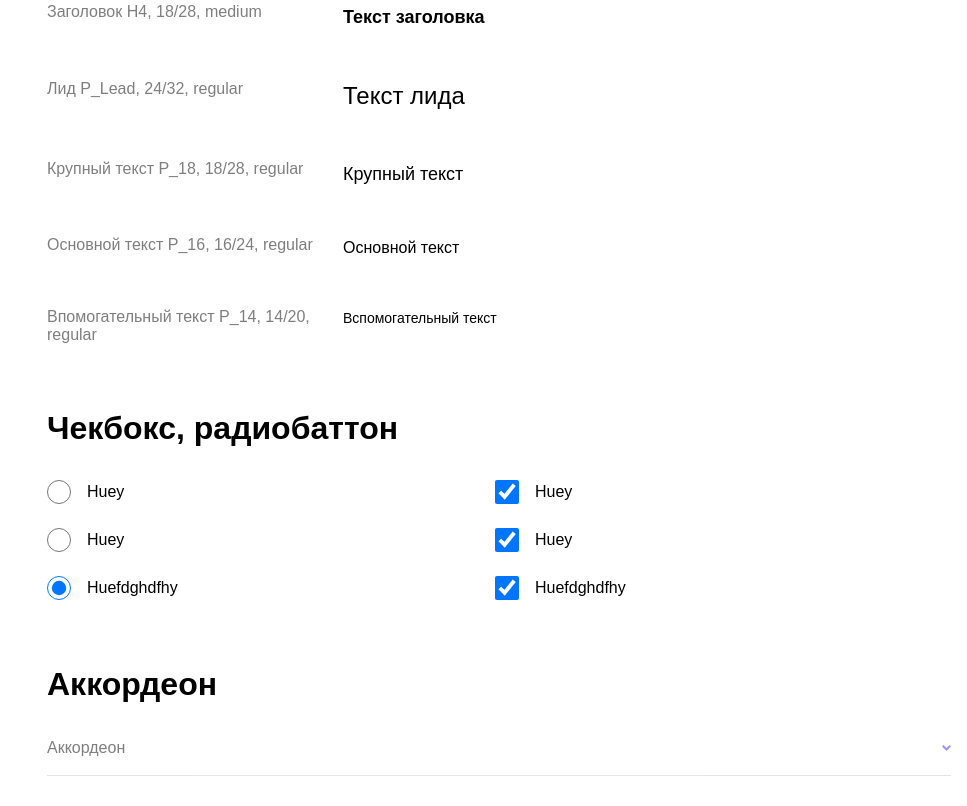
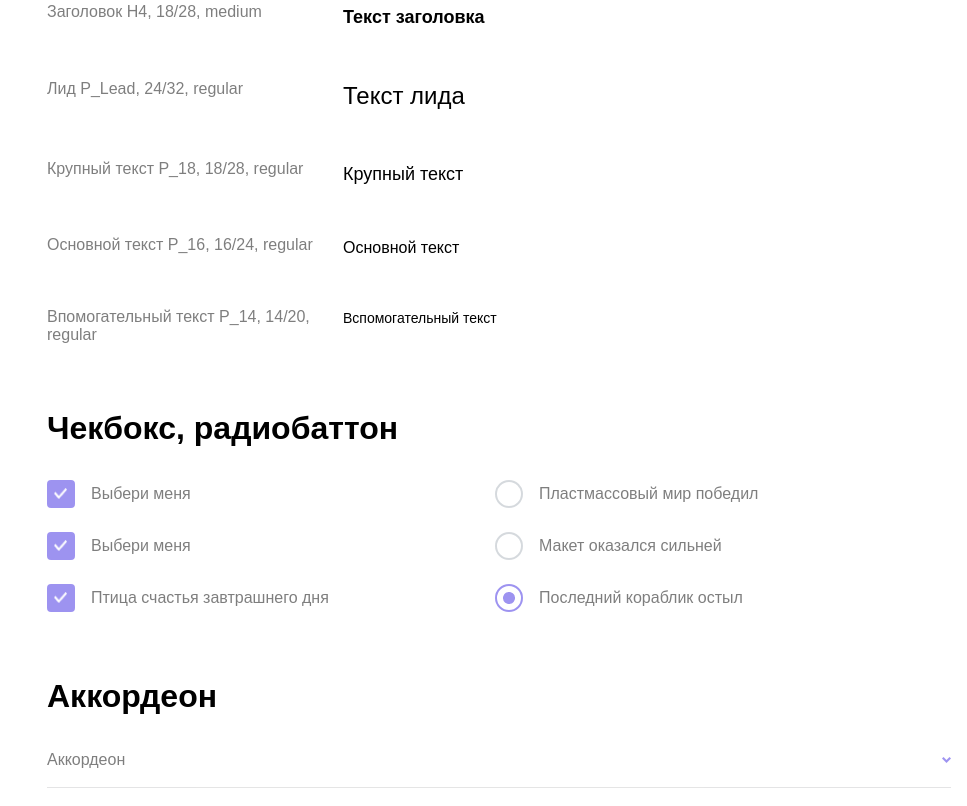
Before and after one commit to SkolandHati/LandingForMake, a website built with webpack: page src/index.html in a window 1280 px wide. Shown: the part 2304-3110 px from the top of the page, without its empty margins (313-1280 px from the left). Built offline with nearby package versions, Linux system fonts and the light colour scheme; files whose address does not match are found by name.

Commit message:
update project

```diff
--- a/src/index.html
+++ b/src/index.html
@@ -181,16 +181,19 @@
                         <div class="radio-buttons">
 
                             <div class="block-inputs">
-                                <input type="radio" id="one" name="one" value="one" checked>
-                                <label class="text_md" for="one">Huey</label>
+<!--                                <span></span>-->
+                                <input type="checkbox" id="one" value="one" checked>
+                                <label class="text_md" for="one">Выбери меня</label>
                             </div>
                             <div class="block-inputs">
-                                <input type="radio" id="two" name="one" value="two" checked>
-                                <label class="text_md" for="two">Huey</label>
+<!--                                <span></span>-->
+                                <input type="checkbox" id="two" value="two" checked>
+                                <label class="text_md" for="two">Выбери меня</label>
                             </div>
                             <div class="block-inputs">
-                                <input type="radio" id="three" name="one" checked>
-                                <label class="text_md" for="three">Huefdghdfhy</label>
+<!--                                <span></span>-->
+                                <input type="checkbox" id="three" checked>
+                                <label class="text_md" for="three">Птица счастья завтрашнего дня</label>
                             </div>
 
                         </div>
@@ -198,16 +201,16 @@
                         <div class="checkboxes">
 
                             <div class="block-inputs">
-                                <input style="background-color: red" type="checkbox" id="four" value="four" checked>
-                                <label class="text_md" for="four">Huey</label>
+                                <input type="radio" id="four" name="one" value="four" checked>
+                                <label class="text_md" for="four">Пластмассовый мир победил</label>
                             </div>
                             <div class="block-inputs">
-                                <input type="checkbox" id="five" value="five" checked>
-                                <label class="text_md" for="five">Huey</label>
+                                <input type="radio" id="five" name="one" value="five" checked>
+                                <label class="text_md" for="five">Макет оказался сильней</label>
                             </div>
                             <div class="block-inputs">
-                                <input type="checkbox" id="six" value="six" checked>
-                                <label class="text_md" for="six">Huefdghdfhy</label>
+                                <input type="radio" id="six" name="one" value="six" checked>
+                                <label class="text_md" for="six">Последний кораблик остыл</label>
                             </div>
 
                         </div>
--- a/src/style/scss/main.scss
+++ b/src/style/scss/main.scss
@@ -143,26 +143,78 @@ h1,h2,h3,h4,h5,p,ul,ol {
   .radio-buttons-checkboxes{
     @include grid(7, minmax(60px, 80px), 32px);
 
-    .radio-buttons{
+    .radio-buttons {
       display: grid;
       grid-column: 1/4;
       gap: 24px;
 
-      .block-inputs{
+      .block-inputs {
         display: flex;
 
-      input{
-        width: 24px;
-        height: 24px;
-        margin: 0;
+        &:hover {
+          opacity: 1;
         }
-      label{
-        margin: auto;
-        margin-left: 16px;
+
+        input {
+          position: absolute;
+          z-index: -1;
+          opacity: 0;
         }
+
+        input + label {
+          display: inline-flex;
+          align-items: center;
+          user-select: none;
+          opacity: 0.5;
+
+          &:hover {
+            opacity: 1;
+          }
+
+          input:checked + label {
+            border-color: #3E29E3;
+            background-color: #3E29E3;
+            opacity: 1;
           }
         }
 
+        input + label::before {
+          content: '';
+          display: inline-block;
+          width: 24px;
+          height: 24px;
+          flex-shrink: 0;
+          flex-grow: 0;
+          border: 2px solid #adb5bd;
+          border-radius: 0.25em;
+          margin-right: 16px;
+          margin-left: 0;
+          background-repeat: no-repeat;
+          background-position: center center;
+          background-size: 50% 50%;
+
+        }
+
+        input + label:hover::before {
+          border: 2px solid #3E29E3;
+        }
+
+        input:checked + label::before {
+          -webkit-transition: all 0.2s ease;
+          -moz-transition: all 0.2s ease;
+          -o-transition: all 0.2s ease;
+          transition: all 0.2s ease;
+          border-color: #3E29E3;
+          background-color: #3E29E3;
+          opacity: 1;
+          background-repeat: no-repeat;
+          background-position: center center;
+          background-size: 55% 45%;
+          background-image: url("../../assets/image/check/check-mark.png");
+        }
+
+      }
+    }
     .checkboxes{
       display: grid;
       grid-column: 5/-1;
@@ -172,14 +224,68 @@ h1,h2,h3,h4,h5,p,ul,ol {
         display: flex;
       }
 
-      input{
+      .block-inputs {
+        display: flex;
+
+        &:hover {
+          opacity: 1;
+        }
+
+        input {
+          position: absolute;
+          z-index: -1;
+          opacity: 0;
+        }
+
+        input + label {
+          display: inline-flex;
+          align-items: center;
+          user-select: none;
+          opacity: 0.5;
+
+          &:hover {
+            opacity: 1;
+          }
+
+          input:checked + label {
+            border-color: #3E29E3;
+            background-color: #3E29E3;
+            opacity: 1;
+          }
+        }
+
+        input + label::before {
+          content: '';
+          display: inline-block;
           width: 24px;
           height: 24px;
-        margin: 0;
+          flex-shrink: 0;
+          flex-grow: 0;
+          border: 2px solid #adb5bd;
+          border-radius: 50%;
+          margin-right: 16px;
+          margin-left: 0;
+          background-repeat: no-repeat;
+          background-position: center center;
+          background-size: 50% 50%;
         }
-      label{
-        margin: auto;
-        margin-left: 16px;
+
+        input + label:hover::before {
+          border: 2px solid #3E29E3;
+        }
+
+        input:checked + label::before {
+          -webkit-transition: all 0.2s ease;
+          -moz-transition: all 0.2s ease;
+          -o-transition: all 0.2s ease;
+          transition: all 0.2s ease;
+          border-color: #3E29E3;
+          //background-color: #3E29E3;
+          opacity: 1;
+          background-repeat: no-repeat;
+          background-position: center center;
+          background-image: url("../../assets/image/check/oval-mark.png");
+        }
       }
     }
   }
```
Also changed, not shown: src/assets/image/check/check-mark.png (added), src/assets/image/check/oval-mark.png (added). Lines whose indentation alone changed are shown as unchanged.
